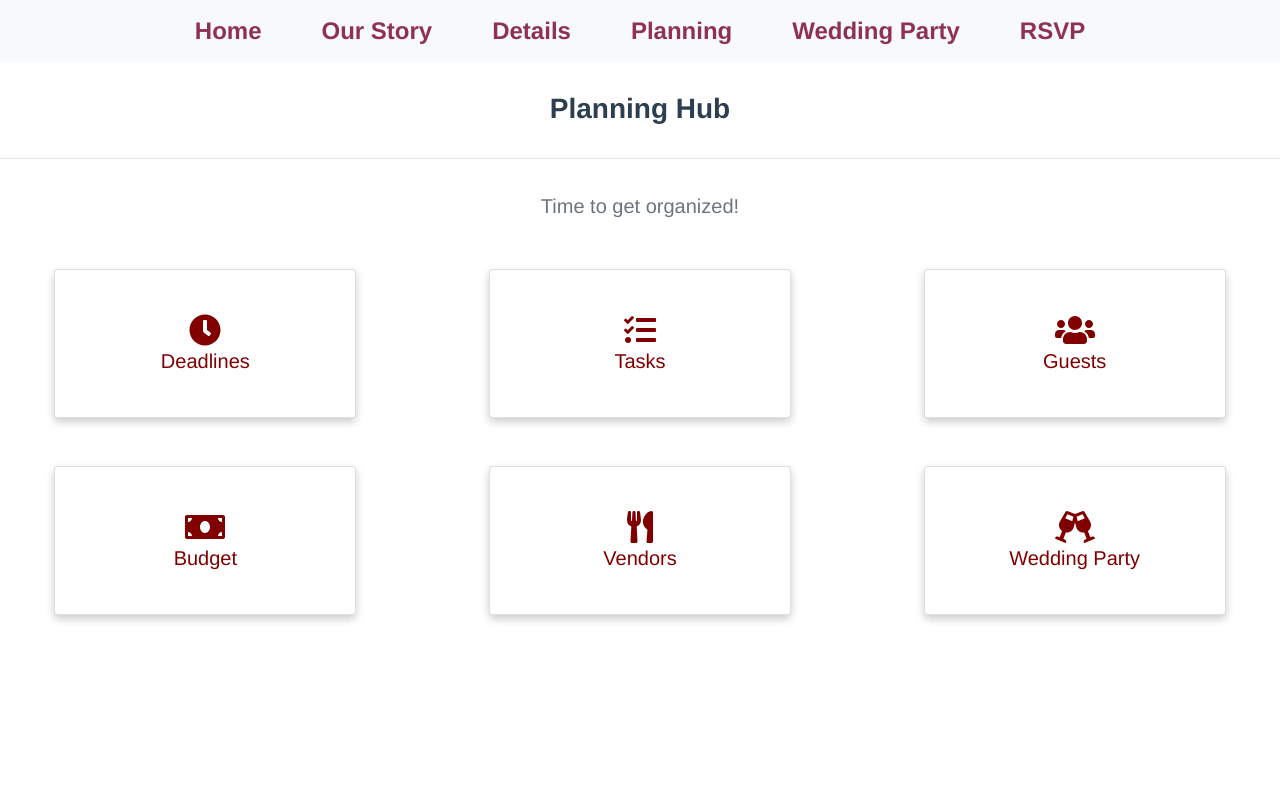
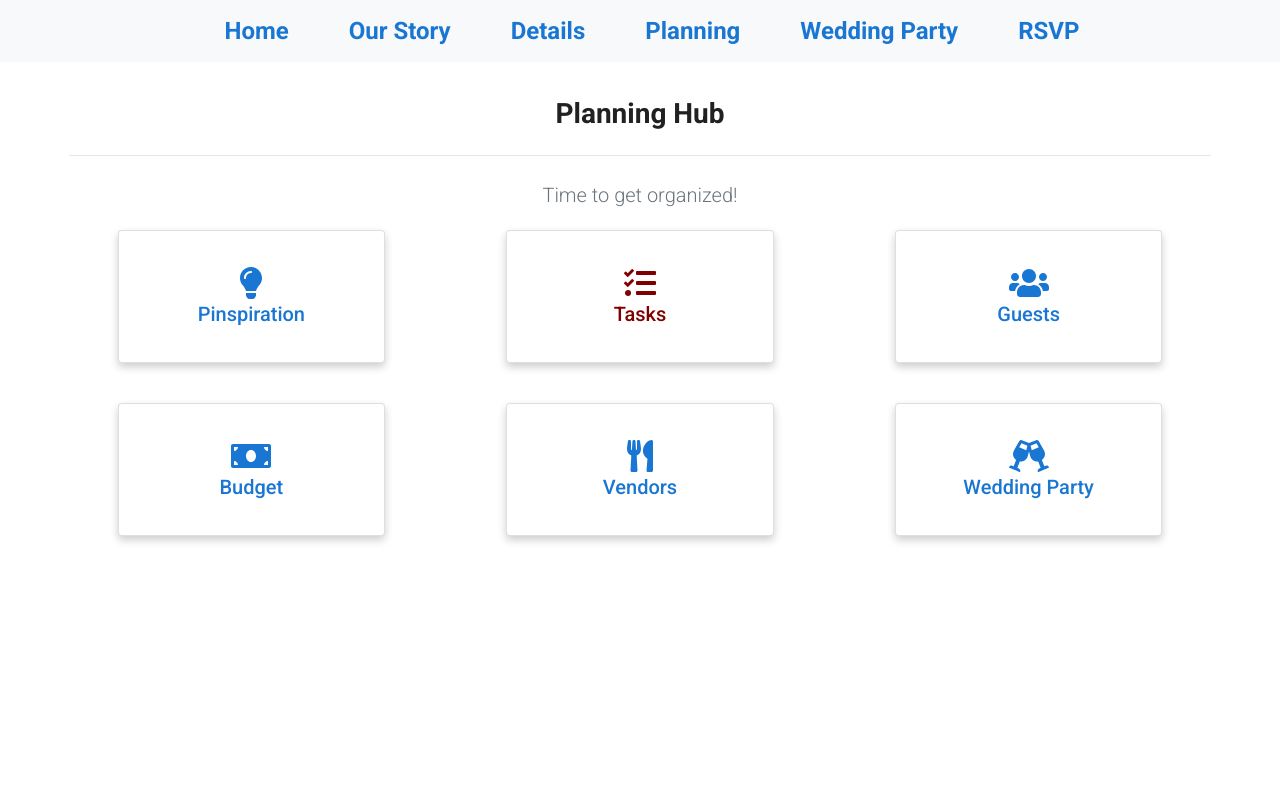
Before and after one commit to csavella/love-li-ever-after, a Vue app: page /#/planning in a window 1280 px wide. Shown: the top 800 px of the page. Built offline with nearby package versions, Linux system fonts and the light colour scheme; no server answers.

Commit message:
temp save. Saving code for scroll to top button. Halfway working for now

```diff
--- a/src/App.vue
+++ b/src/App.vue
@@ -1,5 +1,6 @@
 <template>
     <div id="app">
+      <v-app id="weddingapp">
         <nav class="navbar navbar-expand-lg navbar-light bg-light" role="navigation">
             <button class="navbar-toggler" type="button" data-toggle="collapse" data-target="#navbar-items">
             <span class="navbar-toggler-icon"></span>
@@ -16,6 +17,7 @@
             </div>
         </nav>
         <router-view :time="times"></router-view>
+      </v-app>
   </div>
 </template>
 
--- a/src/components/planning.vue
+++ b/src/components/planning.vue
@@ -8,8 +8,8 @@
             <div class="col-md-3 mb-4 pt">
                 <a href="#deadlines" class="card hoverable planningtopic4">
                     <div class="card-body my-4">
-                        <font-awesome-icon :icon="['fas', 'clock']" size="2x"/>
-                        <h5 class="black-text mb-0">Deadlines</h5>
+                        <font-awesome-icon :icon="['fas', 'lightbulb']" size="2x"/>
+                        <h5 class="black-text mb-0">Pinspiration</h5>
                     </div>
                 </a>
             </div>
@@ -58,10 +58,11 @@
         </div>
     </section>
     <hr><br><br>
-    <section id="blank"></section>
     <section id="deadlines">
-        <h4 class="font-weight-bold black-text mb-4 pb-2">Deadlines</h4>
+        <v-img src="https://i.imgur.com/x7iOvan.png" class="pinspiration" alt="themes" max-width="1200" aspect-ratio="1.7" contain></v-img>
+        <v-img src="https://i.imgur.com/DnwpklI.png" class="pinspiration" alt="decor" max-width="1200" aspect-ratio="1.7" contain></v-img>
     </section>
+    <hr><br><br>
     <section id="tasks">
         <v-data-table :headers="taskheaders" :items="tasks" sort-by="duedate" class="elevation-1">
             <template v-slot:top>
@@ -117,6 +118,7 @@
         </v-data-table>
         <button class="btn btn-info" @click="newTab(tasksheeturl)">Click to edit in Google Sheets</button>
     </section>
+    <hr><br><br>
     <section id="guests">
         <v-data-table :headers="guestheaders" :items="guests" sort-by="lastname" class="elevation-1">
             <template v-slot:top>
@@ -175,6 +177,7 @@
         </v-data-table>
         <button class="btn btn-info" @click="newTab(guestsheeturl)">Click to edit in Google Sheets</button>
     </section>
+    <hr><br><br>
     <section id="budget">
         <v-data-table :headers="budgetheaders" :items="bitems" sort-by="actualcost" class="elevation-1">
             <template v-slot:top>
@@ -230,6 +233,7 @@
         </v-data-table>
         <button class="btn btn-info" @click="newTab(budgetsheeturl)">Click to edit in Google Sheets</button>
     </section>
+    <hr><br><br>
     <section id="vendors">
         <v-data-table :headers="vendorheaders" :items="vendors" sort-by="name" class="elevation-1">
             <template v-slot:top>
@@ -285,6 +289,7 @@
         </v-data-table>
         <button class="btn btn-info" @click="newTab(vendorsheeturl)">Click to edit in Google Sheets</button>
     </section>
+    <hr><br><br>
     <section id="partysection">
         <v-data-table :headers="partyheaders" :items="partyppl" sort-by="role" class="elevation-1">
             <template v-slot:top>
@@ -483,7 +488,7 @@ export default {
         let sheetsuParty = "https://sheetsu.com/apis/v1.0su/eded8760576f"
         let sheetsuBudget = "https://sheetsu.com/apis/v1.0su/de90e9842a02"
         let sheetsuGuests = "https://sheetsu.com/apis/v1.0su/33fd43026ba4"
-        let sheetsuTasks = "https://sheetsu.com/apis/v1.0su/94ecf0a90f73"
+        let sheetsuTasks = "https://sheetsu.com/apis/v1.0su/971084032f1d"
         let sheetsuVendors = "https://sheetsu.com/apis/v1.0su/02e39cefb1c3"
 
         const requestParty = axios.get(sheetsuParty);
@@ -741,13 +746,19 @@ export default {
 .planningtopic1, .planningtopic2, .planningtopic3, .planningtopic4 {
     color: maroon;
 }
-.pt {
+.pt, .pinspiration {
     padding: 10px;
     margin: auto;
 }
-#blank, #deadlines, #tasks, #guests, #budget, #vendors, #partysection, .planningintro {
-    height: 100vh;
-    width: 100vw;
+#deadlines {
+    height: 200vh;
+}
+
+#tasks, #guests, #budget, #vendors, #partysection, .planningintro {
+    height: 120%;
+    width: 90vw;
+    margin: auto;
+    padding: 5px;
 }
 .page-item {
     padding: 0;
--- a/src/components/weddingparty.vue
+++ b/src/components/weddingparty.vue
@@ -1,6 +1,18 @@
 <template>
     <div class="party">
-        <!--<div class="smooth-scroll partyintro d-flex flex-row justify-content-center">-->
+        <v-container class="scroll-y">
+        <v-layout align-center justify-center>
+          <v-flex xs12>
+        <v-toolbar color="cyan" dark id="scroll-target">
+          <v-toolbar-side-icon></v-toolbar-side-icon>
+        </v-toolbar>
+          <v-btn v-scroll="onScroll" v-show="fab" fab dark fixed bottom right color="info" @click="toTop">
+            <v-icon>mdi-chevron-up</v-icon>
+          </v-btn>
+      </v-flex>
+
+        </v-layout>
+      </v-container>
         <div class="smooth-scroll partyintro gmcards row">
             <div class="col-sm mb-4 groomsmen">
                 <div class="card gcard">
@@ -196,6 +208,25 @@
     </div>
 </template>
 
+<script>
+export default {
+  name: 'party',
+  data: () => ({
+      fab: false
+  }),
+  methods: {
+    onScroll (e) {
+      if (typeof window === 'undefined') return
+      const top = window.pageYOffset ||   e.target.scrollTop || 0
+      this.fab = top > 20
+    },
+    toTop () {
+      this.$vuetify.goTo(0)
+    }
+  }
+}
+</script>
+
 <style>
 /* wedding party intro links */
 .bmlink, .bmlink:hover {
--- a/src/main.js
+++ b/src/main.js
@@ -4,7 +4,6 @@ import router from './router'
 import 'bootstrap'
 import 'bootstrap/dist/css/bootstrap.min.css'
 import { library } from '@fortawesome/fontawesome-svg-core'
-import { faClock } from '@fortawesome/free-solid-svg-icons'
 import { faTasks } from '@fortawesome/free-solid-svg-icons'
 import { faUsers } from '@fortawesome/free-solid-svg-icons'
 import { faMoneyBill } from '@fortawesome/free-solid-svg-icons'
@@ -12,11 +11,13 @@ import { faUtensils } from '@fortawesome/free-solid-svg-icons'
 import { faGlassCheers } from '@fortawesome/free-solid-svg-icons'
 import { faEdit } from '@fortawesome/free-solid-svg-icons'
 import { faTrashAlt } from '@fortawesome/free-solid-svg-icons'
+import { faLightbulb } from '@fortawesome/free-solid-svg-icons'
+import { faArrowUp } from '@fortawesome/free-solid-svg-icons'
 import { FontAwesomeIcon, FontAwesomeLayers, FontAwesomeLayersText } from '@fortawesome/vue-fontawesome'
 import vuetify from './plugins/vuetify';
 
 
-library.add(faTasks,faUsers,faMoneyBill,faUtensils,faClock,faGlassCheers,faEdit,faTrashAlt)
+library.add(faTasks,faUsers,faMoneyBill,faUtensils,faLightbulb,faGlassCheers,faEdit,faTrashAlt,faArrowUp)
 
 Vue.component('font-awesome-icon', FontAwesomeIcon)
 Vue.component('font-awesome-layers', FontAwesomeLayers)
```
Also changed, not shown: 1 other file (tests, documents, lock files or other folders). Lines whose indentation alone changed are shown as unchanged.
